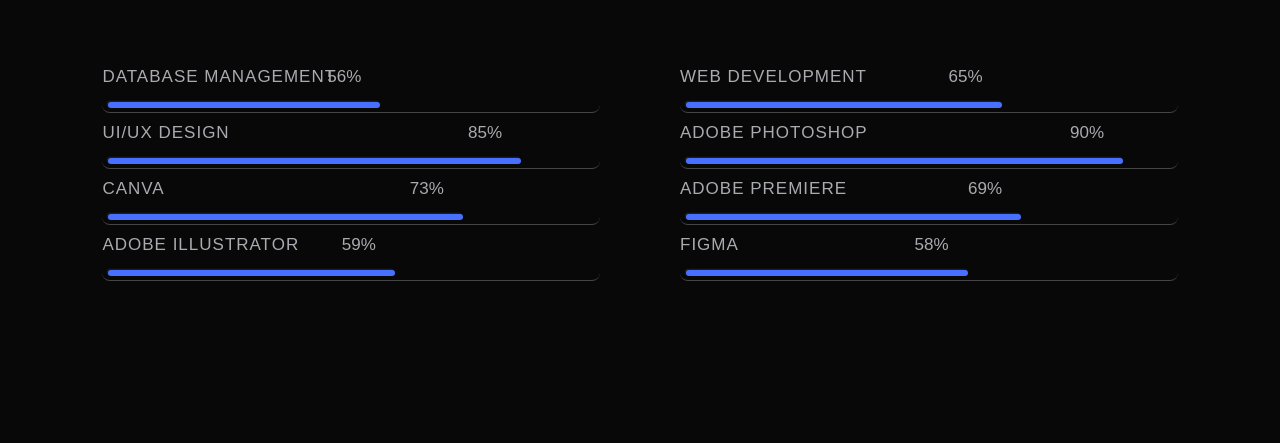
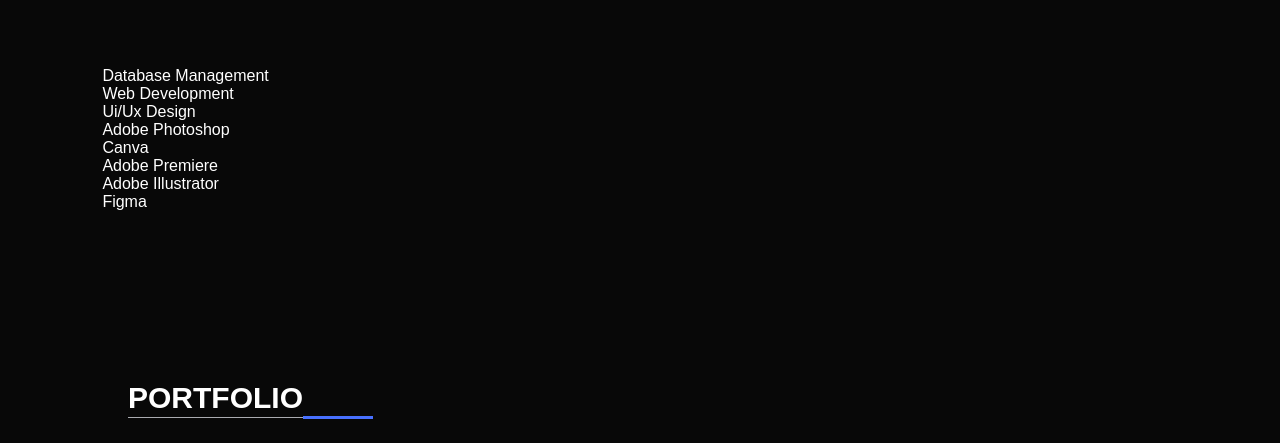
Before and after one commit to Sliceofbanana/Genesis-Portfolio, a plain HTML site: page index.html in a window 1280 px wide. Shown: the part 1361-1804 px from the top of the page. Drawn offline with Linux system fonts and the light colour scheme.

Commit message:
021725-1

```diff
--- a/my portfolio.css
+++ b/my portfolio.css
@@ -270,9 +270,6 @@ nav ul li a:hover::after{
     grid-area: infoSect;
 }
 
-.skillsection{
-    grid-area: skillSect;
-}
 
 .about_contents .imagesection{
     position: block;
@@ -351,51 +348,6 @@ nav ul li a:hover::after{
 
 .personalinfo div span{
     letter-spacing: 1px;
-}
-
-.skillsection{
-    display: grid;
-    grid-template-columns: 1fr 1fr;
-    grid-gap: 10px 80px;
-}
-
-.skillsection .subject{
-    font-size: 17px;
-    font-weight: thin;
-    color: #aaabb0;
-    padding-bottom: 10px;
-    text-transform: uppercase;
-    letter-spacing: 1px;
-}
-
-.progress_bar{
-    width: 100%;
-    height: 16px;
-    background-color: #080808;
-    padding: 4px 6px;
-    border-top: 1px solid #080808;
-    border-bottom: 1px solid #444;
-    border-radius: 15px;
-}
-
-.progress_line{
-    position: relative;
-    width: 100%;
-    height: 100%;
-    background-color: #4870ff;
-    box-shadow: -1px -1px 2px #222222,
-                -1px -1px 2px #111111;
-    border-radius: 15px;
-}
-
-.progress_line::after{
-    position: absolute;
-    content: attr(value);
-    top: -35px;
-    right: 2px;
-    transform: translateX(-50%);
-    color: #aaabb0;
-    font-size: 17px;
 }
 
 @media(max-width: 1068px){
```
